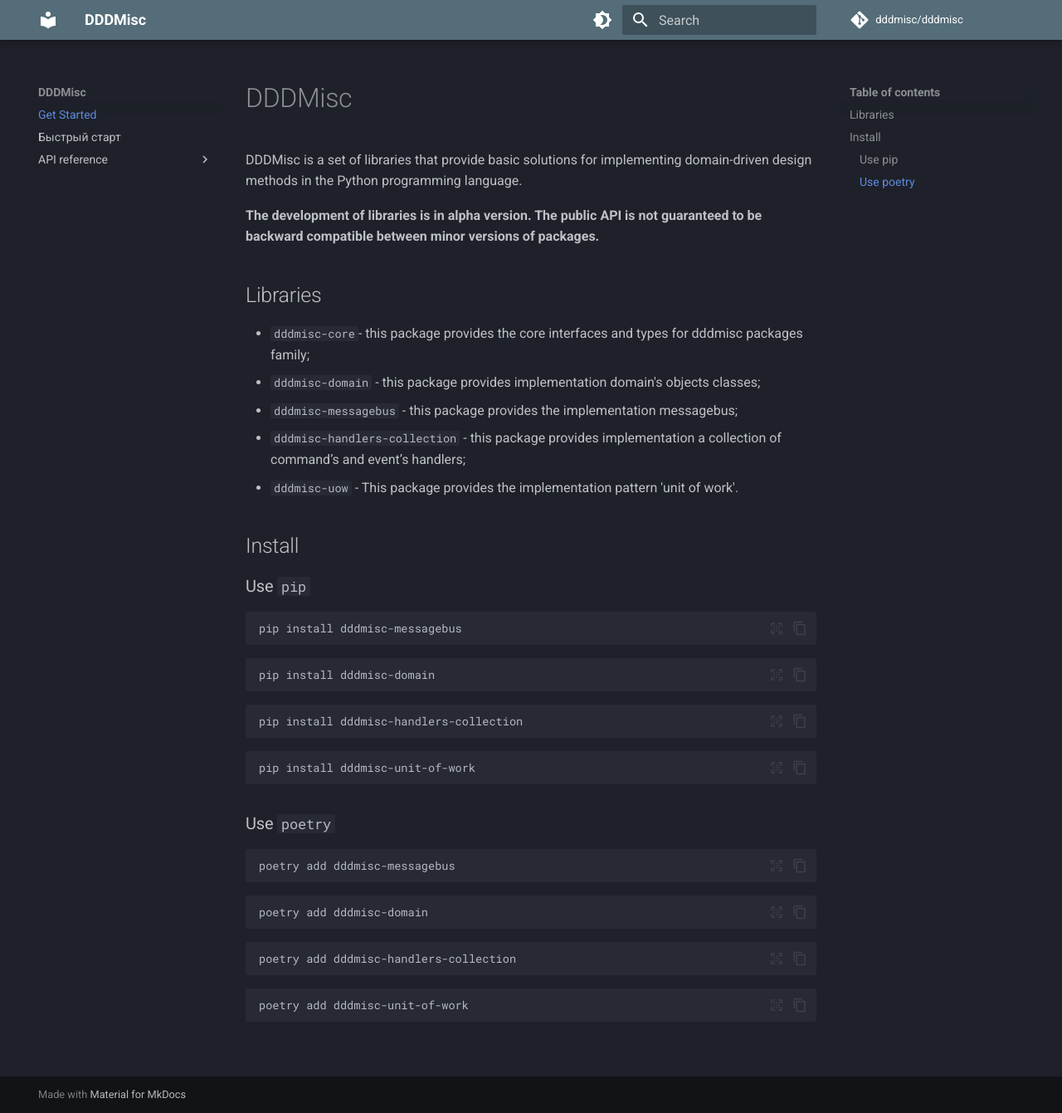
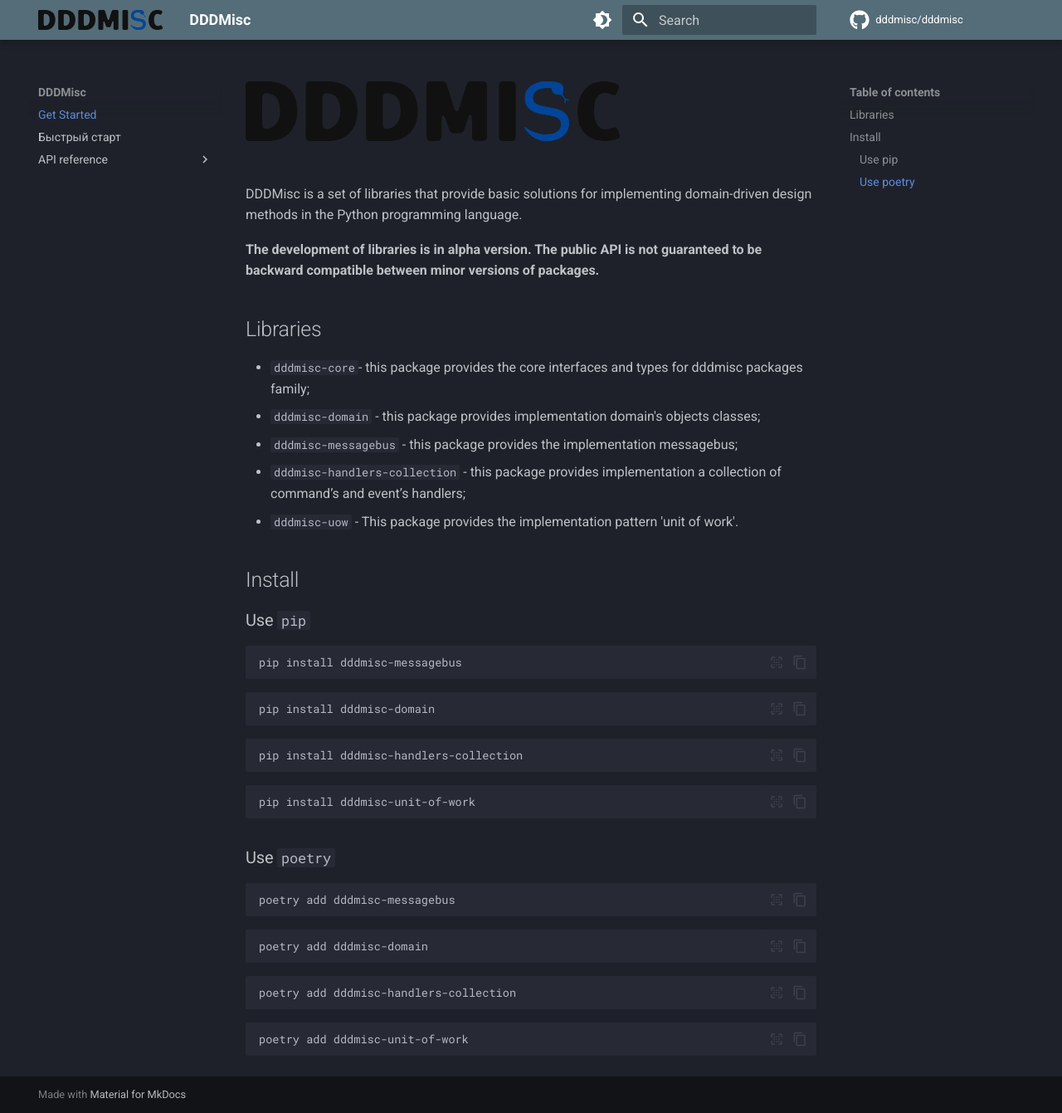
Before and after one commit to dddmisc/dddmisc-docs, an MkDocs documentation site: the page built from docs/index.md, in a window 1280 px wide and 1341 px high. Shown: the whole window at 83% size. Built offline with MkDocs 1.6.1 and Material for MkDocs 9.7.7, drawn with Linux system fonts in a browser that asks for light colours; comment, search, counter and statistics services are not loaded.

Commit message:
Add logo

```diff
--- a/docs/index.md
+++ b/docs/index.md
@@ -1,4 +1,4 @@
-# DDDMisc
+# ![Get started](img/logo.svg)
 
 DDDMisc is a set of libraries that provide basic solutions
 for implementing domain-driven design methods
--- a/mkdocs.yml
+++ b/mkdocs.yml
@@ -5,6 +5,11 @@ repo_name: dddmisc/dddmisc
 
 theme:
   name: "material"
+
+  icon:
+    repo: fontawesome/brands/github
+
+  logo: img/logo.svg
 
   features:
     - content.code.copy
@@ -35,6 +40,9 @@ markdown_extensions:
   - pymdownx.superfences
   - pymdownx.tabbed:
       alternate_style: true
+  - pymdownx.emoji:
+      emoji_index: !!python/name:material.extensions.emoji.twemoji
+      emoji_generator: !!python/name:material.extensions.emoji.to_svg
 
 plugins:
   - mkdocstrings
```
Also changed, not shown: docs/img/logo.png (added), docs/img/logo.svg (added), 1 other file.
